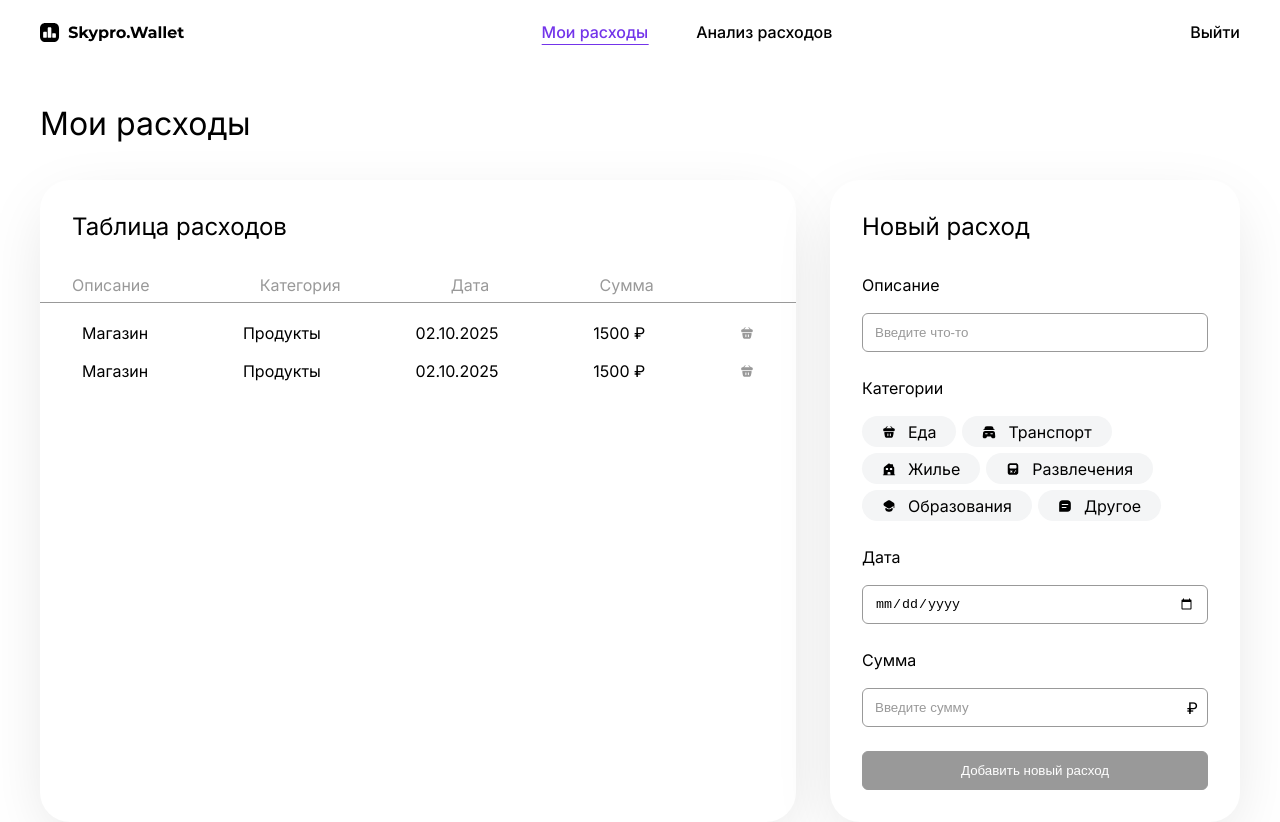
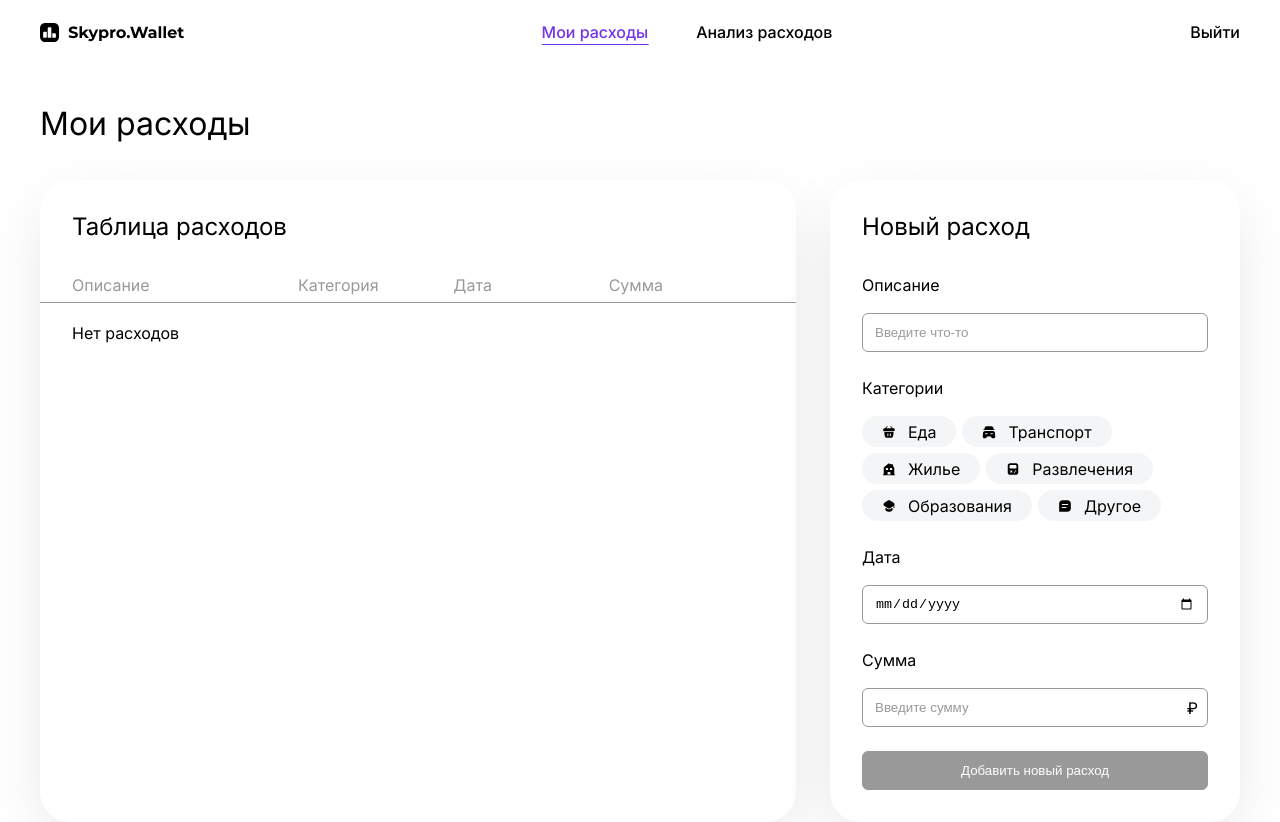
Before and after one commit to MironProFit/skypro-wallet, a React (Vite) app: page /expenses in a window 1280 px wide. Built offline with nearby package versions, Linux system fonts and the light colour scheme; sample sign-in values are in the browser's storage.

Commit message:
добавляет обработку и добавление в таблицу данных о транзакциях

```diff
--- a/src/components/Confirm/ConfirmExit/ConfirmExit.jsx
+++ b/src/components/Confirm/ConfirmExit/ConfirmExit.jsx
@@ -5,7 +5,6 @@ import { useAppContext } from '../../../contexts/AppContext'
 
 function ConfirmExit({ onClose, onConfirm, $showConfirmExit }) {
     const { isMobile } = useAppContext()
-    console.log('переход на страницу ')
 
     return (
         <ModalOverlay $isMobile={isMobile}>
--- a/src/components/Expenses/Expenses.styles.js
+++ b/src/components/Expenses/Expenses.styles.js
@@ -17,7 +17,9 @@ export const ExpensesSection = styled(Section)`
 `
 
 export const ExpensesHeader = styled.div`
-    display: flex;
+    /* display: flex; */
+    display: grid;
+    grid-template-columns: 3fr 2fr 2fr 1fr 1fr;
     gap: 14px;
 
     ${({ $isMobile }) =>
@@ -125,17 +127,29 @@ export const ExpensesList = styled.ul`
 `
 
 export const ExpensesItem = styled.li`
-    display: flex;
+    /* display: flex; */
+    height: 24px;
+    display: grid;
+    grid-template-columns: 3fr 2fr 2fr 1fr 1fr;
     gap: 14px;
     background-color: transparent;
     cursor: pointer;
     transition: 0.3s;
-    padding: 0 10px;
-    border-radius: 10px;
+    /* padding: 0 10px; */
     justify-content: space-between;
 
+    // Добавляем отступы для ховера
+    padding: 0 50px;
+    margin: 0 -50px;
+
     &:hover {
+        color: ${accentColor};
         background-color: ${accentColorRgb};
+    }
+    &:hover svg {
+        path {
+            fill: ${accentColor};
+        }
     }
 `
 
@@ -154,7 +168,7 @@ export const ItemCellImg = styled.div`
     display: flex;
     justify-content: flex-end;
     align-items: center;
-    cursor: default;
+    /* cursor: default; */
 
     ${({ $isMobile }) =>
         $isMobile &&
@@ -164,6 +178,7 @@ export const ItemCellImg = styled.div`
 
     & svg {
         path {
+            cursor: pointer;
             fill: ${borderColor};
             transition: 0.3s;
         }
--- a/src/components/Expenses/TableExpenses.jsx
+++ b/src/components/Expenses/TableExpenses.jsx
@@ -3,10 +3,12 @@ import { FlexContainer, PrimaryButton, Section, SectionTitle } from '../../style
 import CartSVG from '../icons/CategoryIcons/CartSVG'
 
 import { ExpensesHeader, ExpensesItem, ExpensesList, ExpensesSection, HeaderCell, ItemCell, ItemCellImg } from './Expenses.styles'
-import { useAppContext } from '../../contexts/AppContext'
+import { useAuthContext } from '../../contexts/AuthContext'
+import { formattedDate } from '../../utils/date-fns'
+import { categoryList } from '../../data/CategoryList'
 
 function ExpensesTable({ $flex }) {
-    const { isMobile } = useAppContext()
+    const { isMobile, userData } = useAuthContext()
     const [color, setColor] = useState(true)
     const [isVisible, setIsVisible] = useState()
     const [isHidden, setIsHidden] = useState(true)
@@ -36,25 +38,23 @@ function ExpensesTable({ $flex }) {
                 </ExpensesHeader>
 
                 <ExpensesList>
-                    <ExpensesItem $isMobile={isMobile}>
-                        <ItemCell $isVisible={isVisible}>Магазин</ItemCell>
-                        <ItemCell $isVisible={isVisible}>Продукты</ItemCell>
-                        <ItemCell $isVisible={isVisible}>02.10.2025</ItemCell>
-                        <ItemCell $isVisible={isVisible}>1500 &#8381;</ItemCell>
-                        <ItemCellImg $isVisible={isVisible} $isMobile={isMobile}>
-                            <CartSVG />
-                        </ItemCellImg>
-                    </ExpensesItem>
-
-                    <ExpensesItem $isMobile={isMobile}>
-                        <ItemCell $isVisible={isVisible}>Магазин</ItemCell>
-                        <ItemCell $isVisible={isVisible}>Продукты</ItemCell>
-                        <ItemCell $isVisible={isVisible}>02.10.2025</ItemCell>
-                        <ItemCell $isVisible={isVisible}>1500 &#8381;</ItemCell>
-                        <ItemCellImg $isVisible={isVisible} $isMobile={isMobile}>
-                            <CartSVG />
-                        </ItemCellImg>
-                    </ExpensesItem>
+                    {Array.isArray(userData) && userData.length > 0 ? (
+                        userData.map((item, index) => {
+                            return (
+                                <ExpensesItem key={item._id || index} $isMobile={isMobile}>
+                                    <ItemCell $isVisible={isVisible}>{item.description}</ItemCell>
+                                    <ItemCell $isVisible={isVisible}>{categoryList.find((cat) => cat.category === item.category)?.name || item.category}</ItemCell>
+                                    <ItemCell $isVisible={isVisible}>{formattedDate(item.date)}</ItemCell>
+                                    <ItemCell $isVisible={isVisible}>{item.sum} &#8381;</ItemCell>
+                                    <ItemCellImg $isVisible={isVisible} $isMobile={isMobile}>
+                                        <CartSVG />
+                                    </ItemCellImg>
+                                </ExpensesItem>
+                            )
+                        })
+                    ) : (
+                        <ExpensesItem>Нет расходов</ExpensesItem>
+                    )}
                 </ExpensesList>
 
                 {isMobile && (
--- a/src/components/hooks/useFetch.js
+++ b/src/components/hooks/useFetch.js
@@ -10,7 +10,6 @@ export function useFetch() {
     const { urlApi, setToastNotification, showToast, token } = useAuthContext()
 
     const fetchData = useCallback(async ({ url, data, method, newToken }) => {
-        console.log(url, data, method)
         setLoading(true)
         setToastNotification(null)
 
@@ -19,7 +18,6 @@ export function useFetch() {
         if (url === 'user' || url === 'user/login') {
             try {
                 const fullUrl = urlApi + url
-                console.log({ url: fullUrl, login: data.email, password: data.password })
 
                 const response =
                     url === 'user/login'
@@ -40,14 +38,11 @@ export function useFetch() {
         // Транзакции
 
         if (url === 'transactions') {
-            // return console.log('запуск запроса транзакций')
             try {
                 const fullUrl = urlApi + url
-                console.log({ url: fullUrl, newToken })
 
                 const response = await transaction({ url: fullUrl, newToken })
 
-                console.log(response.data)
                 return response.data
             } catch (error) {
                 const errMsg = error?.response?.data?.error || error?.response?.data?.message || error?.message || 'Ошибка входа'
--- a/src/contexts/AuthContext.jsx
+++ b/src/contexts/AuthContext.jsx
@@ -5,7 +5,6 @@ import { toast } from 'react-toastify'
 const AuthContext = createContext()
 
 export const AuthProvider = ({ children }) => {
-    // const [isAuth, setIsAuth] = useState(() => localStorage.getItem('isAuth') === 'false')
     const [userName, setUserName] = useState(() => localStorage.getItem('userName') || '')
     const [token, setToken] = useState(() => localStorage.getItem('token') || '')
     const [urlApi, setUrlApi] = useState('https://wedev-api.sky.pro/api/')
@@ -13,8 +12,18 @@ export const AuthProvider = ({ children }) => {
 
     const [userData, setUserData] = useState(() => {
         const stored = localStorage.getItem('userData')
-        return stored ? JSON.parse(stored) : { expenses: [] }
+        if (stored) {
+            try {
+
+                return JSON.parse(stored)
+            } catch (e) {
+                console.error('Ошибка парсинга userData:', e)
+                return []
+            }
+        }
+        return [] // Изначально массив
     })
+
     const isAuth = Boolean(token)
 
     useEffect(() => {
--- a/src/data/CategoryList.js
+++ b/src/data/CategoryList.js
@@ -6,7 +6,7 @@ import OtherSVG from '../components/icons/CategoryIcons/OtherSVG'
 import TransportSVG from '../components/icons/CategoryIcons/TransportSVG'
 
 export const categoryList = [
-    { category: 'food', color: '#d9b6ff', name: 'Еда', icon: CartSVG },
+    { category: 'food',  color: '#d9b6ff', name: 'Еда', icon: CartSVG },
     { category: 'transport', color: '#ffb53d', name: 'Транспорт', icon: TransportSVG },
     { category: 'housing', color: '#6ee4fe', name: 'Жилье', icon: HousingSVG },
     { category: 'joy', color: '#b0aeff', name: 'Развлечения', icon: JoySVG },
--- a/src/services/autth/login.js
+++ b/src/services/autth/login.js
@@ -1,8 +1,6 @@
 import axios from 'axios'
 
 export async function loginUser({ login, password }) {
-    console.log(login, password)
-    console.log('Запуск loginUser')
 
     const res = await axios.post(
         'https://wedev-api.sky.pro/api/user/login',
--- a/src/services/autth/register.js
+++ b/src/services/autth/register.js
@@ -2,8 +2,6 @@ import axios from 'axios'
 
 // Функция для регистрации пользователя
 export async function registerUser({ url, login, name, password }) {
-    console.log('Запуск registerUser')
-    console.log(url, login, name, password)
     const res = await axios.post(
         url,
         { login, name, password },
--- a/src/services/transaction/transaction.js
+++ b/src/services/transaction/transaction.js
@@ -1,11 +1,6 @@
 import axios from 'axios'
 
 export async function transaction({ url, method = 'get', newToken }) {
-    console.log(newToken)
-    console.log({
-        'Content-Type': 'raw',
-        Authorization: `Bearer ${newToken}`,
-    })
     const res = await axios[method](url, {
         headers: {
             'Content-Type': 'raw',
--- a/src/utils/date-fns.js
+++ b/src/utils/date-fns.js
@@ -1,6 +1,6 @@
-import { format } from "date-fns"
-import { ru } from "date-fns/locale"
+import { format } from 'date-fns'
+import { ru } from 'date-fns/locale'
 
 export function formattedDate(date) {
-   return  format(date,' dd MMMM yyyy',{locale: ru})
+    return format(date, ' dd.MM.yyyy', { locale: ru })
 }
```
